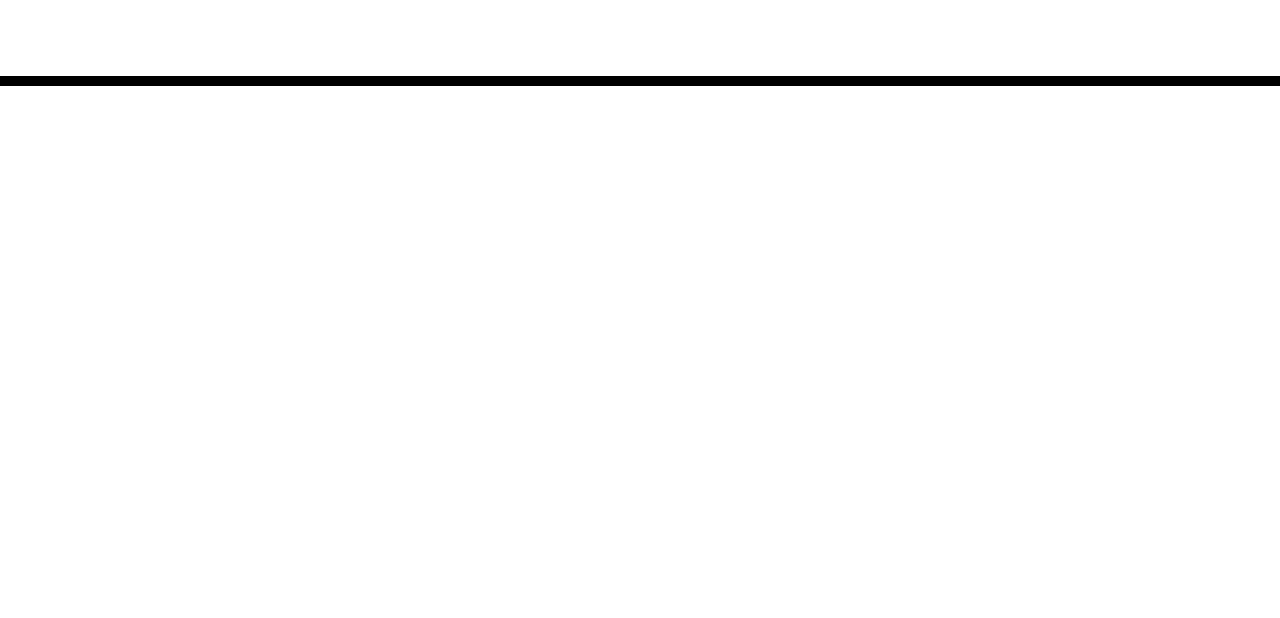
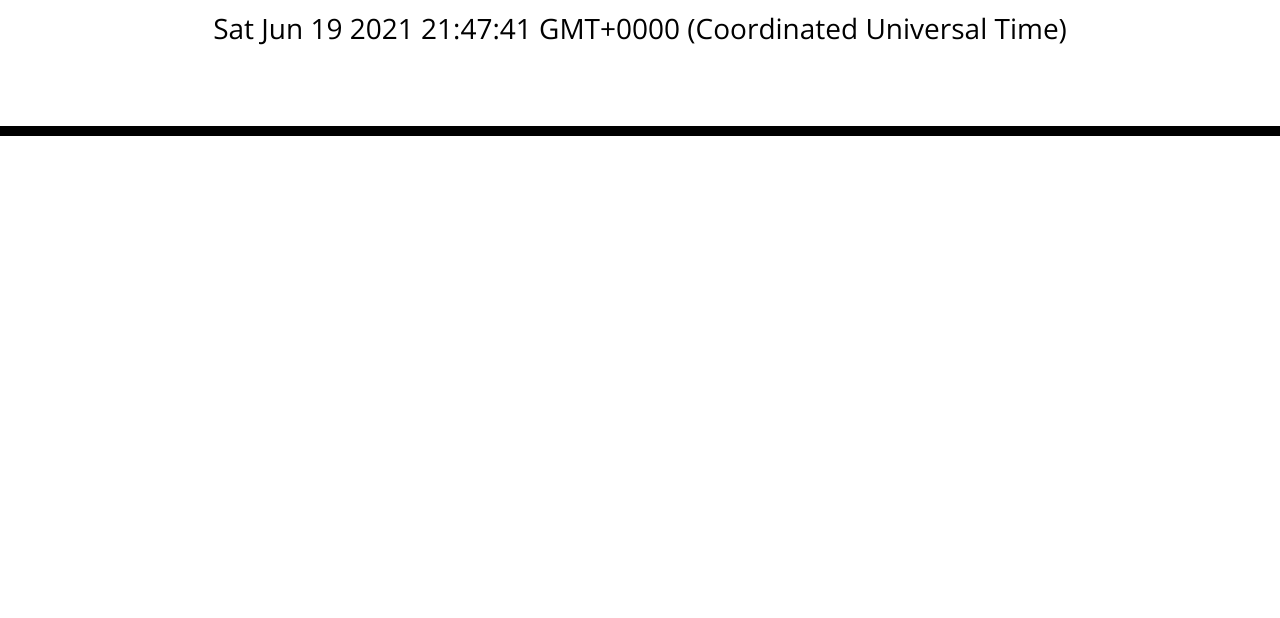
Before and after one commit to dbottoni/workday-scheduler, a plain HTML site: page index.html in a window 1280 px wide. Shown: the part 182-800 px from the top of the page. Drawn offline with nearby package versions, Linux system fonts and the light colour scheme; files that its build step writes are made by us from their sources.

Commit message:
append date to header

```diff
--- /dev/null
+++ b/assets/js/script.js
@@ -0,0 +1,8 @@
+function insertDate(date) {
+  let h3= document.createElement('h3');
+  h3.textContent = date;
+  return h3;
+}
+
+const currentDay = document.querySelector('#currentDay');
+currentDay.appendChild(insertDate(new Date()));
--- a/index.html
+++ b/index.html
@@ -18,7 +18,7 @@
       href="https://fonts.googleapis.com/css?family=Open+Sans&display=swap"
       rel="stylesheet"
     />
-    <link rel="stylesheet" href="style.css" />
+    <link rel="stylesheet" href="./assets/style.css" />
     <title>Work Day Scheduler</title>
   </head>
 
@@ -34,5 +34,7 @@
 
     <script src="https://code.jquery.com/jquery-3.4.1.min.js"></script>
     <script src="https://cdnjs.cloudflare.com/ajax/libs/moment.js/2.24.0/moment.min.js"></script>
+
+    <script src="./assets/js/script.js"></script>
   </body>
 </html>
```
Also changed, not shown: 1 other file.
